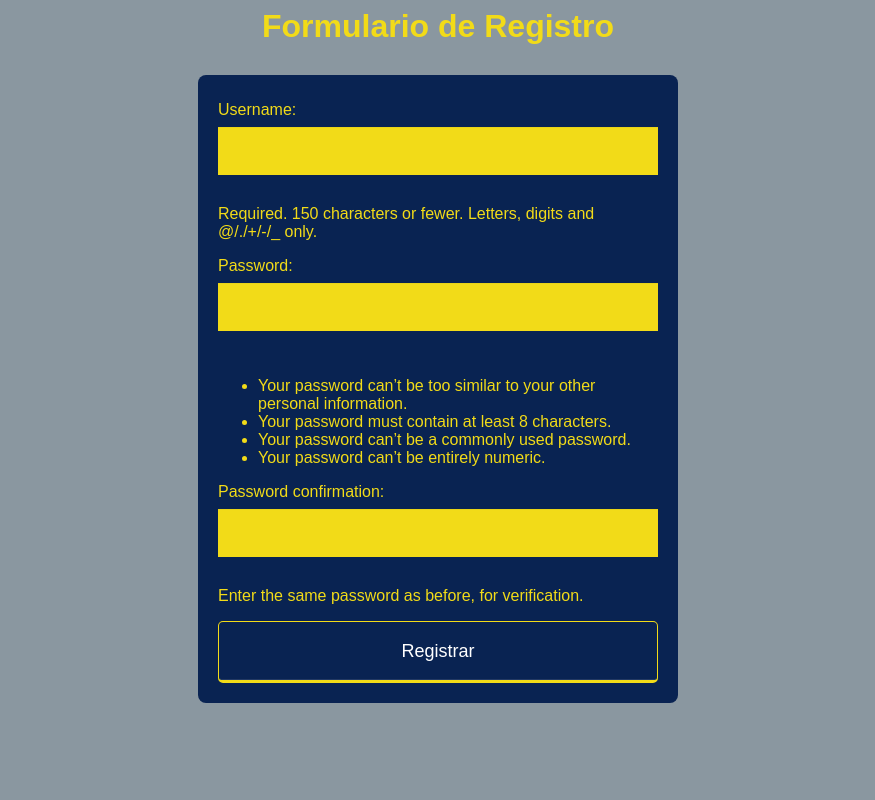
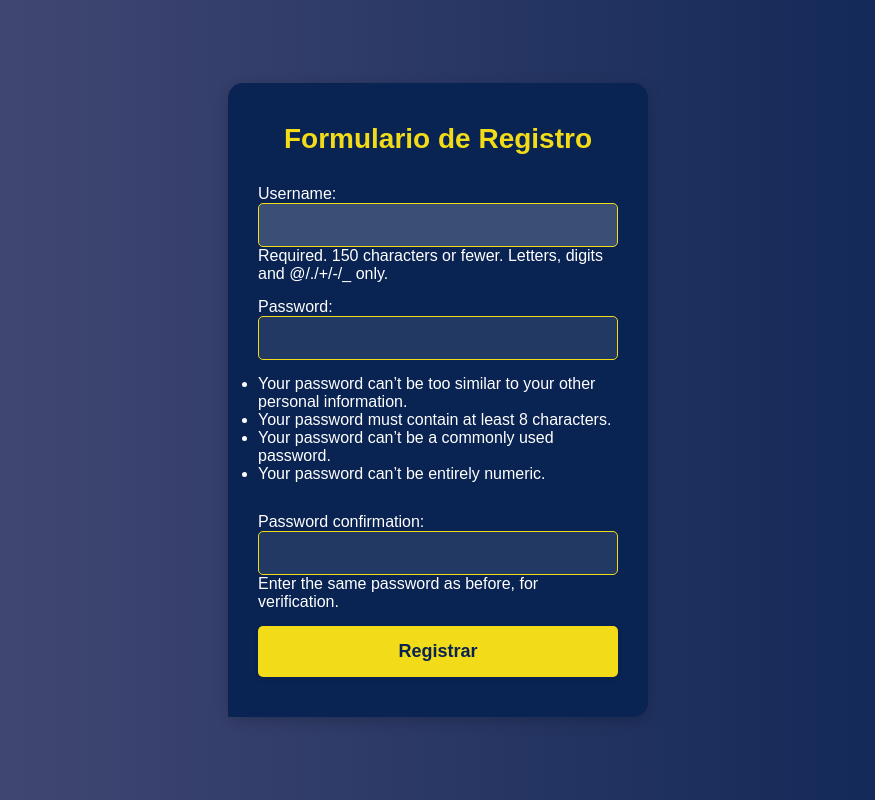
Before and after one commit to Angu017/Save_in, a Django app: page /signup/ in a window 1280 px wide. Shown: the whole page, without its empty margins (202-1077 px from the left). Run offline with Django 5.2, Linux system fonts and the light colour scheme.

Commit message:
Update Sign_up.css

```diff
--- a/ventas/pagina/static/css/Sign_up.css
+++ b/ventas/pagina/static/css/Sign_up.css
@@ -1,118 +1,161 @@
-*, *:before, *:after {
-    -moz-box-sizing: border-box;
-    -webkit-box-sizing: border-box;
+/* Reset y base */
+*,
+*::before,
+*::after {
     box-sizing: border-box;
-  }
+    margin: 0;
+    padding: 0;
+}
 
-  body {
+/* Fuente y fondo general */
+body {
     font-family: 'Nunito', sans-serif;
-    color: #f2db18;
-    background-color: #8a97a0;
-  }
+    background: linear-gradient(90deg, #4b4d78, #092352); /* Azul elegante */
+    color: #ffffff; /* Texto blanco para buen contraste */
+    display: flex;
+    justify-content: center;
+    align-items: center;
+    min-height: 100vh;
+    padding: 20px;
+}
 
-  form {
-    max-width: 300px;
-    margin: 10px auto;
-    padding: 10px 20px;
-    background: #092352;
-    border-radius: 8px;
-  }
+/* Contenedor de formulario */
+.form-container {
+    background: #092352; /* Azul oscuro para el fondo */
+    width: 100%;
+    max-width: 420px;
+    padding: 40px 30px;
+    border-radius: 15px;
+    box-shadow: 0px 4px 15px rgba(0, 0, 0, 0.2);
+    position: relative;
+    z-index: 1;
+}
 
-  h1 {
-    margin: 0 0 30px 0;
+/* Contenido dentro del formulario */
+h1 {
+    color: #f2db18; /* Amarillo brillante para el título */
     text-align: center;
-  }
+    margin-bottom: 30px;
+    font-size: 28px;
+}
 
-  input[type="text"],
-  input[type="password"],
-  input[type="date"],
-  input[type="datetime"],
-  input[type="email"],
-  input[type="number"],
-  input[type="search"],
-  input[type="tel"],
-  input[type="time"],
-  input[type="url"],
-  textarea,
-  select {
-    background: rgba(255,255,255,0.1);
-    border: none;
+/* Estilo del formulario */
+form {
+    display: flex;
+    flex-direction: column;
+    gap: 15px;
+}
+
+/* Estilo de cada campo de formulario */
+input,
+textarea,
+select {
+    background: rgba(255, 255, 255, 0.1); /* Fondo más oscuro para los campos */
+    border: 1px solid #f2db18; /* Borde amarillo para campos */
     font-size: 16px;
-    height: auto;
-    margin: 0;
-    outline: 0;
-    padding: 15px;
-    width: 100%;
-    background-color: #f2db18;
-    color: #8a97a0;
-    box-shadow: 0 1px 0 rgba(0,0,0,0.03) inset;
-    margin-bottom: 30px;
-  }
-
-  input[type="radio"],
-  input[type="checkbox"] {
-    margin: 0 4px 8px 0;
-  }
-
-  select {
-    padding: 6px;
-    height: 32px;
-    border-radius: 2px;
-  }
-
-  button {
-    padding: 19px 39px 18px 39px;
-    color: #FFF;
-    background-color: #092352;
-    font-size: 18px;
-    text-align: center;
-    font-style: normal;
+    color: #ffffff; /* Texto blanco */
+    padding: 12px;
     border-radius: 5px;
     width: 100%;
-    border: 1px solid #f2db18;
-    border-width: 1px 1px 3px;
-    box-shadow: 0 -1px 0 rgba(255,255,255,0.1) inset;
-    margin-bottom: 10px;
-  }
+    transition: background 0.3s, border-color 0.3s;
+}
 
-  fieldset {
-    margin-bottom: 30px;
+input:focus,
+textarea:focus,
+select:focus {
+    outline: none;
+    background: rgba(255, 255, 255, 0.2); /* Fondo más claro cuando se enfoca */
+    border-color: #f2db18; /* Borde amarillo brillante cuando enfocado */
+}
+
+/* Botón de registro */
+button {
+    background: #f2db18; /* Amarillo para el fondo del botón */
+    color: #092352; /* Azul oscuro para el texto */
+    padding: 15px;
+    font-size: 18px;
     border: none;
-  }
+    border-radius: 5px;
+    cursor: pointer;
+    font-weight: bold;
+    transition: 0.3s ease;
+    display: flex;
+    justify-content: center;
+    align-items: center;
+    width: 100%;
+    box-shadow: 0px 2px 5px rgba(0, 0, 0, 0.1);
+}
 
-  legend {
-    font-size: 1.4em;
-    margin-bottom: 10px;
-  }
+button:hover,
+button:focus {
+    background: #d0b916; /* Amarillo más oscuro para hover */
+    box-shadow: 0px 4px 10px rgba(0, 0, 0, 0.2);
+}
 
-  label {
-    display: block;
-    margin-bottom: 8px;
-  }
+/* Fondo decorativo del formulario */
+.form-container .background {
+    position: absolute;
+    top: 0;
+    left: 0;
+    right: 0;
+    bottom: 0;
+    z-index: -1;
+    overflow: hidden;
+}
 
-  label.light {
-    font-weight: 300;
-    display: inline;
-  }
+.form-container .background .shape {
+    position: absolute;
+    background: #f2db18; /* Amarillo brillante para las formas de fondo */
+    border-radius: 50%;
+    z-index: -1;
+}
 
-  .number {
-    background-color: #f2db18;
-    color: #fff;
-    height: 30px;
-    width: 30px;
-    display: inline-block;
-    font-size: 0.8em;
-    margin-right: 4px;
-    line-height: 30px;
-    text-align: center;
-    text-shadow: 0 1px 0 rgba(255,255,255,0.2);
-    border-radius: 100%;
-  }
+/* Shapes del fondo */
+.form-container .background .shape1 {
+    height: 320px;
+    width: 320px;
+    top: -80px;
+    left: -80px;
+}
 
-  @media screen and (min-width: 480px) {
+.form-container .background .shape2 {
+    height: 160px;
+    width: 160px;
+    top: -120px;
+    right: 0;
+    background: #092352;
+}
 
-    form {
-      max-width: 480px;
+.form-container .background .shape3 {
+    height: 400px;
+    width: 220px;
+    top: 200px;
+    right: -150px;
+    background: #092352;
+}
+
+.form-container .background .shape4 {
+    height: 500px;
+    width: 200px;
+    bottom: -100px;
+    right: 100px;
+    background: #f2db18;
+}
+
+/* Estilos para pantallas pequeñas */
+@media (max-width: 480px) {
+    .form-container {
+        padding: 20px 15px;
+        width: 100%;
+        border-radius: 10px;
     }
 
-  }
+    h1 {
+        font-size: 22px;
+    }
+
+    input,
+    button {
+        font-size: 16px;
+    }
+}
```
